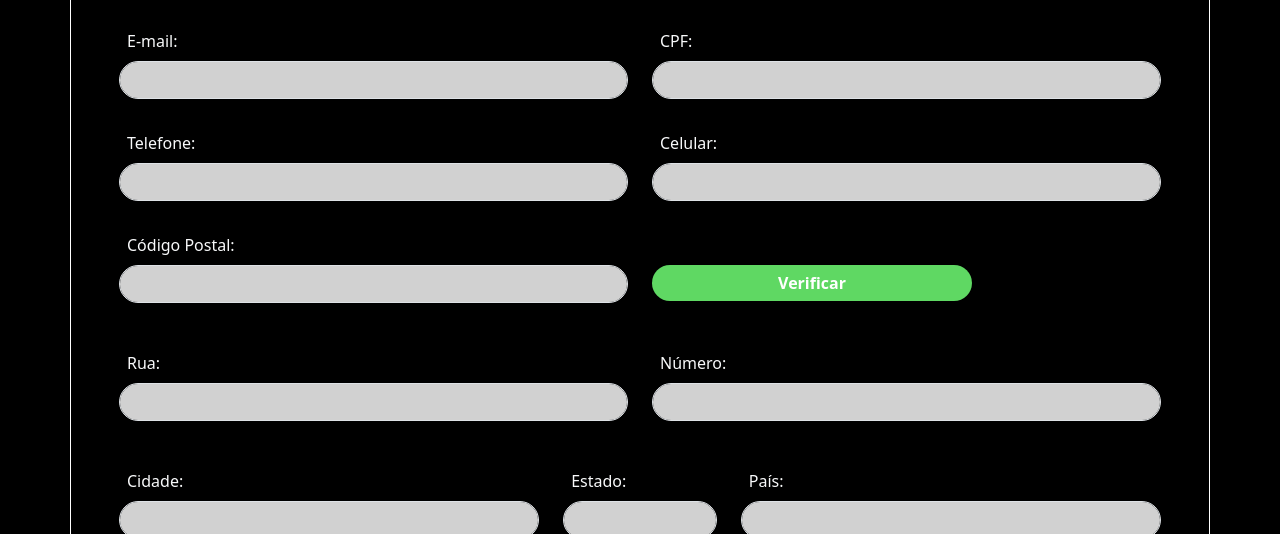
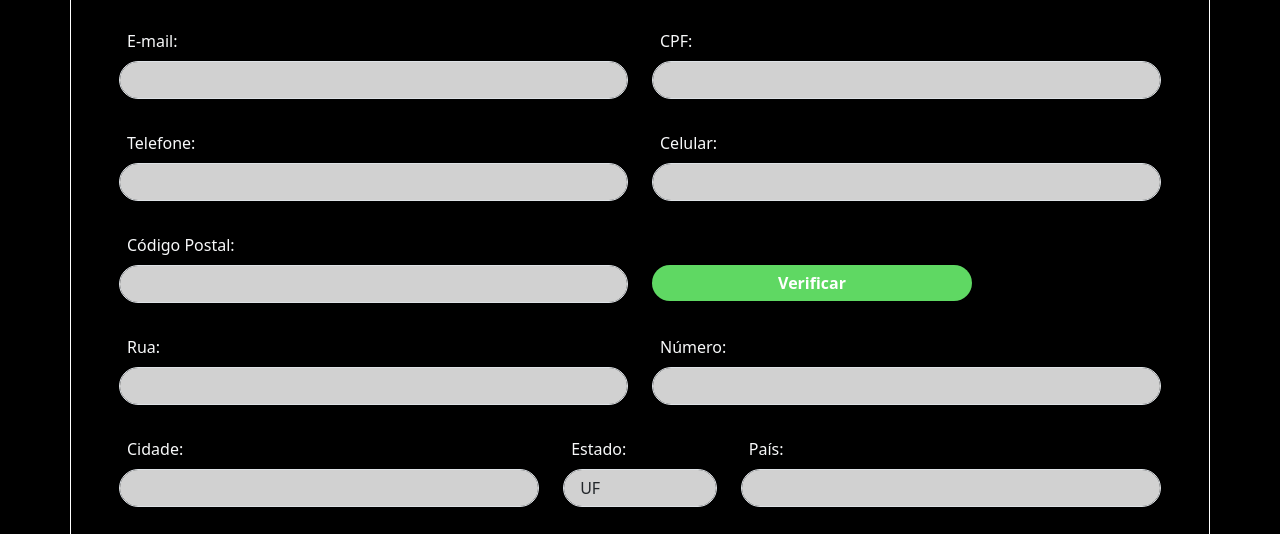
Before and after one commit to murilopierri/efinance, a plain HTML site: page pages/cadastroEfinance.html in a window 1280 px wide. Shown: the part 266-800 px from the top of the page. Drawn offline with nearby package versions, Linux system fonts and the light colour scheme; a web font is replaced by a local one.

Commit message:
inserindo select no UF

```diff
--- a/pages/cadastroEfinance.html
+++ b/pages/cadastroEfinance.html
@@ -80,7 +80,7 @@
 
       </div>
 
-      <div class="row my-3">
+      <div class="row">
         <div class="col-sm-6 my-3">
           <label for="rua" class="form-label fs-6 text-light ms-2">Rua:</label>
           <input type="text" name="rua" id="rua" class="form-control input-custom">
@@ -92,7 +92,7 @@
         </div>
       </div>
 
-      <div class="row my-3">
+      <div class="row">
         <div class="col-sm-5 my-3">
           <label for="cidade" class="form-label fs-6 text-light ms-2">Cidade:</label>
           <input type="text" name="cidade" id="cidade" class="form-control input-custom">
@@ -100,7 +100,37 @@
 
         <div class="col-sm-2 my-3">
           <label for="estado" class="form-label fs-6 text-light ms-2">Estado:</label>
-          <input type="text" name="estado" id="estado" class="form-control input-custom">
+          <!--<input type="text" name="estado" id="estado" class="form-control input-custom">-->
+          <select required name="estado" id="estado" class="form-control input-custom state-select">
+            <option value="" selected class="text-muted">UF</option>
+            <option value="AC">AC</option>
+            <option value="AL">AL</option>
+            <option value="AP">AP</option>
+            <option value="AM">AM</option>
+            <option value="BA">BA</option>
+            <option value="CE">CE</option>
+            <option value="DF">DF</option>
+            <option value="ES">ES</option>
+            <option value="GO">GO</option>
+            <option value="MA">MA</option>
+            <option value="MT">MT</option>
+            <option value="MS">MS</option>
+            <option value="MG">MG</option>
+            <option value="PA">PA</option>
+            <option value="PB">PB</option>
+            <option value="PR">PR</option>
+            <option value="PE">PE</option>
+            <option value="PI">PI</option>
+            <option value="RJ">RJ</option>
+            <option value="RN">RN</option>
+            <option value="RS">RS</option>
+            <option value="RO">RO</option>
+            <option value="RR">RR</option>
+            <option value="SC">SC</option>
+            <option value="SP">SP</option>
+            <option value="SE">SE</option>
+            <option value="TO">TO</option>
+          </select>
         </div>
 
         <div class="col-sm-5 my-3">
@@ -111,7 +141,6 @@
 
 
       <div class="row">
-
         <div class="col-sm-6 my-3">
           <label for="senha" class="form-label fs-6 text-light ms-2">Senha:</label>
           <input type="password" name="senha" id="senha" class="form-control input-custom">
@@ -121,12 +150,11 @@
           <label for="confirmarSenha" class="form-label fs-6 text-light ms-2">Confirmar Senha:</label>
           <input type="password" name="confirmarSenha" id="confirmarSenha" class="form-control input-custom">
         </div>
-
       </div>
 
 
 
-      <div class="row mt-5">
+      <div class="row mt-4">
         <div class="col-12 col-md-6 mb-3">
           <button type="submit" class="btn w-100 btn-efinance-sm">Cadastrar</button>
         </div>
```
